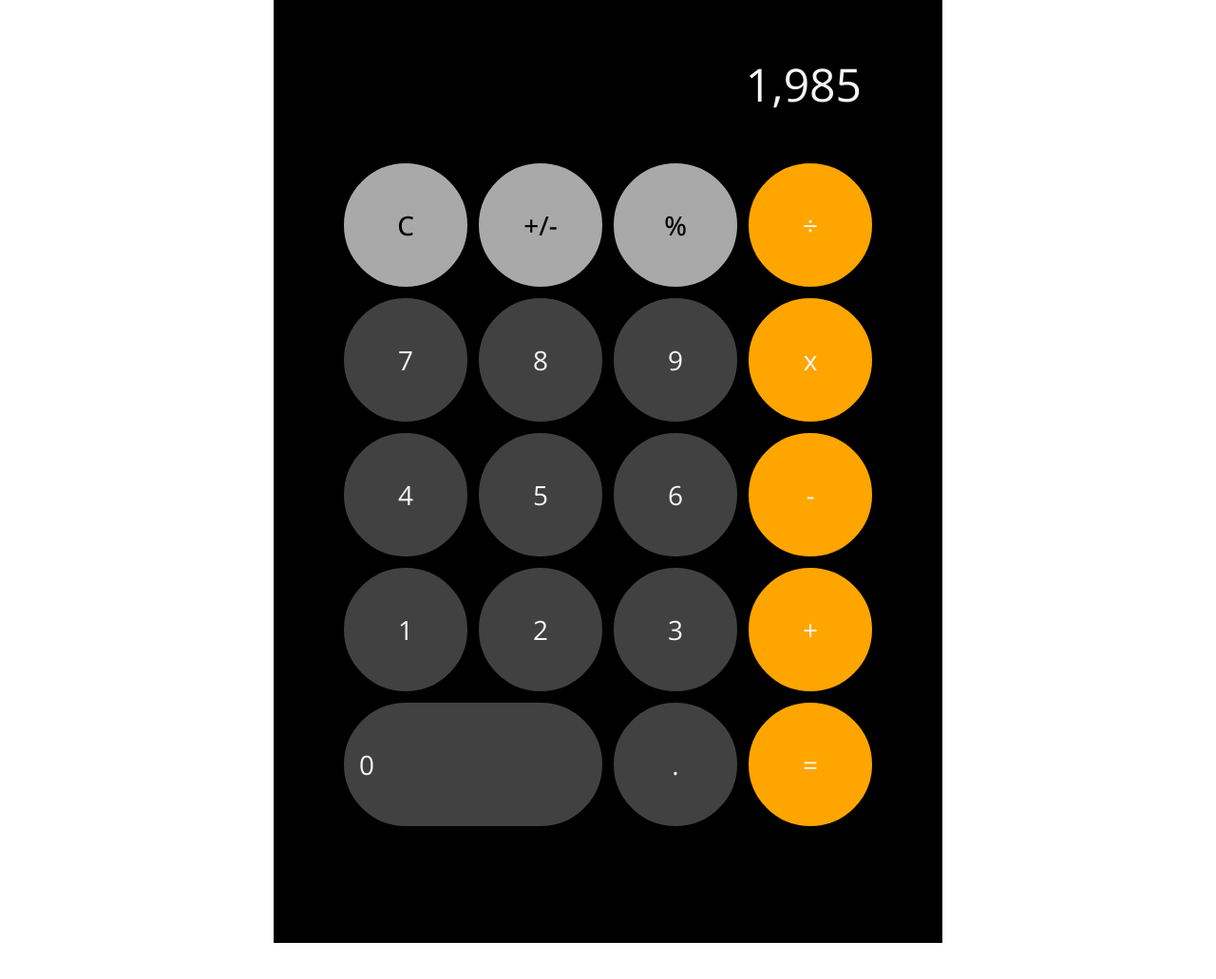
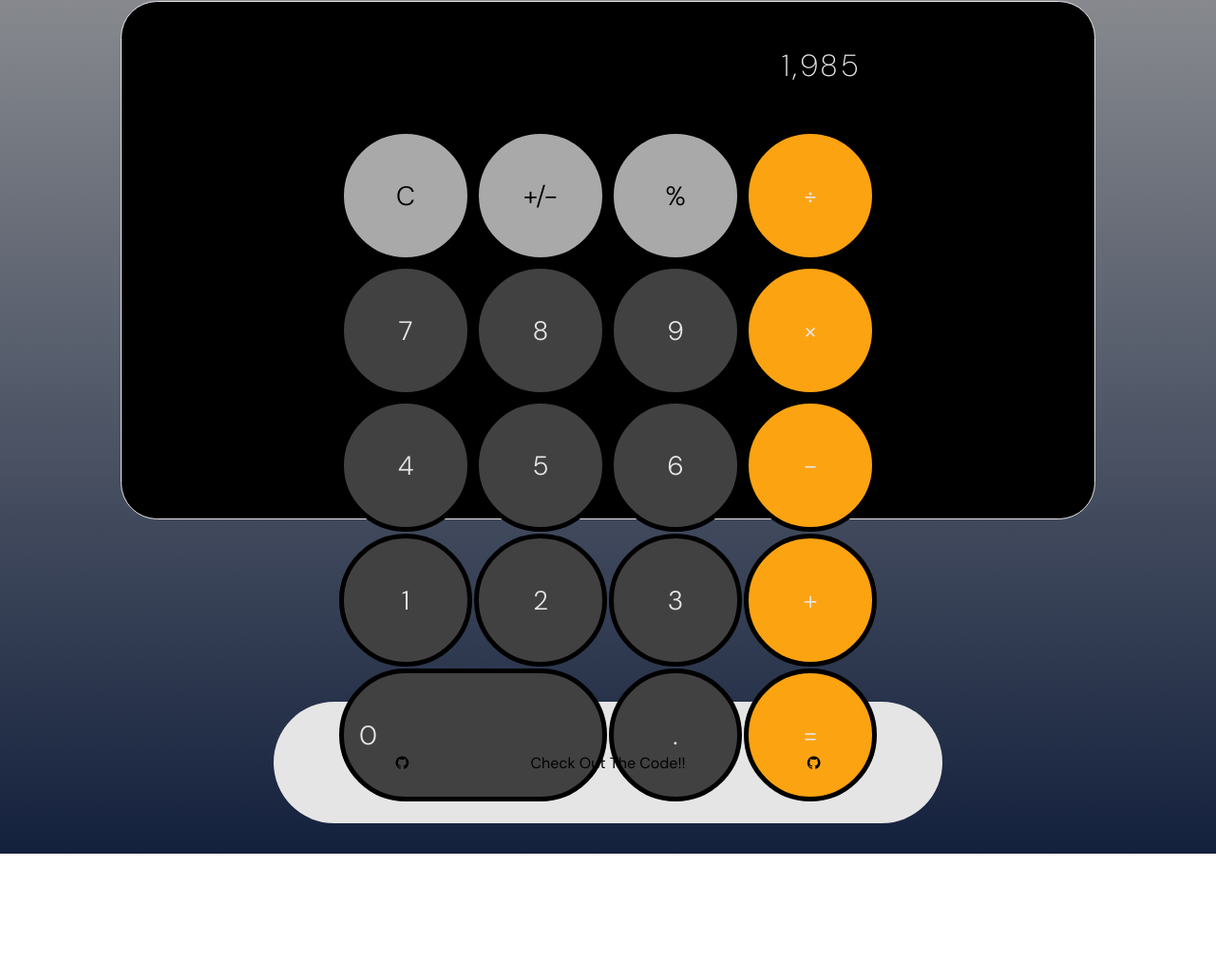
Before and after one commit to DaveJamieson/calculator, a plain HTML site: page index.html in a window 1280 px wide. Shown: the part 191-1222 px from the top of the page at 95% size. After the commit the page ends 1090 px from the top, so only its background shows below. Drawn offline with nearby package versions, Linux system fonts and the light colour scheme.

Commit message:
Mobile Ready

```diff
--- a/assets/styles/main.css
+++ b/assets/styles/main.css
@@ -1,12 +1,15 @@
 @import "./variables.css";
-@import url('https://fonts.googleapis.com/css2?family=Noto+Sans:ital,wght@0,100..900;1,100..900&family=Open+Sans:ital,wght@0,100..900;1,100..900&display=swap');
+@import url('https://fonts.googleapis.com/css2?family=DM+Sans:ital,opsz,wght@0,9..40,100..1000;1,9..40,100..1000&family=Noto+Sans:ital,wght@0,100..900;1,100..900&display=swap');
 
 body
 {
   margin: 0;
   padding: 0;
   box-sizing: border-box;
-  font-family: "Open Sans", "Noto Sans", sans-serif;
+  font-family: "DM Sans", "Noto Sans", sans-serif;
+  background: rgb(20, 33, 61);
+  background: linear-gradient(180deg, rgba(159, 159, 159, 1) 0%, rgba(20, 33, 61, 1) 100%);
+  min-height: 100vh;
 }
 
 .calculator
@@ -19,8 +22,41 @@ body
   height: 80vw;
   background-color: var(--primary);
   color: var(--secondary);
-  margin: 10vw auto;
+  margin: 15% auto;
   padding-bottom: 2rem;
+  border-radius: 3vw;
+  border: 1px solid var(--secondary);
+}
+
+@media only screen and (min-width: 768px)
+{
+
+  .calculator
+  {
+
+    width: 80vw;
+    height: 40vw;
+    background-color: var(--primary);
+    color: var(--secondary);
+    margin: 15% auto;
+    padding-bottom: 2rem;
+    border-radius: 3vw;
+    border: 1px solid var(--secondary);
+  }
+
+  td
+  {
+    width: 2vw;
+    height: 2vw;
+    background-color: rgb(65, 65, 65);
+    border: 5px solid var(--primary);
+    border-radius: 1vw;
+    text-align: center;
+    font-size: 1.75rem;
+    padding: auto auto;
+    font-weight: 300;
+    cursor: pointer;
+  }
 }
 
 .screen
@@ -30,9 +66,10 @@ body
   background-color: var(--primary);
   text-align: right;
   padding-right: 1rem;
-  padding-bottom: 0.75rem;
-  font-size: 3rem;
+  font-size: 2rem;
   font-weight: 200;
+  letter-spacing: 3px;
+  border-radius: 3vw;
 }
 
 td
@@ -46,19 +83,26 @@ td
   font-size: 1.75rem;
   padding: auto auto;
   font-weight: 300;
+  cursor: pointer;
+}
+
+td :hover,
+tr :hover
+{
+  background-color: var(--background);
+  color: var(--secondary);
+  transition-duration: 0.35s;
 }
 
 .greyButton
 {
   background-color: darkgrey;
   color: var(--primary);
-  font-weight: 500;
 }
 
 .orangeButton
 {
-  background-color: orange;
-  font-weight: 400;
+  background-color: var(--tertiary);
 }
 
 .zeroButton
@@ -66,3 +110,28 @@ td
   text-align: left;
   padding: 0 1rem;
 }
+
+.linkButton
+{
+  display: flex;
+  flex-direction: row;
+  justify-content: space-evenly;
+  align-items: center;
+  margin: 2rem auto;
+  width: 55vw;
+  height: 10vw;
+  border-radius: 6vw;
+  text-decoration: none;
+  color: var(--primary);
+  cursor: pointer;
+  background-color: var(--secondary);
+  text-align: center;
+  transition: 0.35s;
+}
+
+.linkButton:hover
+{
+  background-color: var(--tertiary);
+  color: var(--secondary);
+  transition-duration: 0.35s;
+}
--- /dev/null
+++ b/assets/styles/typography.css
@@ -0,0 +1,4 @@
+.bold
+{
+  font-weight: 400;
+}
--- a/assets/styles/variables.css
+++ b/assets/styles/variables.css
@@ -1,5 +1,7 @@
 :root
 {
   --primary: black;
-  --secondary: whitesmoke;
+  --secondary: #e5e5e5;
+  --tertiary: #fca311;
+  --background: #14213d;
 }
--- a/index.html
+++ b/index.html
@@ -6,6 +6,7 @@
   <meta name="viewport" content="width=device-width, initial-scale=1.0">
   <title>Calculator</title>
   <link rel="stylesheet" href="./assets/styles/main.css">
+  <link rel="stylesheet" href="https://cdnjs.cloudflare.com/ajax/libs/font-awesome/4.7.0/css/font-awesome.min.css">
 </head>
 
 <body>
@@ -18,13 +19,13 @@
         <td class="greyButton">C</td>
         <td class="greyButton">+/-</td>
         <td class="greyButton">%</td>
-        <td class="orangeButton">&div;</td>
+        <td class="orangeButton bold">&div;</td>
       </tr>
       <tr>
         <td class="button">7</td>
         <td class="button">8</td>
         <td class="button">9</td>
-        <td class="orangeButton">x</td>
+        <td class="orangeButton bold">&times;</td>
       </tr>
       <tr>
         <td class="button">4</td>
@@ -45,6 +46,12 @@
       </tr>
     </table>
   </div>
+
+  <a class="linkButton" href="https://github.com/Dave-ctr/calculator.git" class="iconBarLink">
+    <i class="fa fa-github"></i>
+    Check Out The Code!!
+    <i class="fa fa-github"></i>
+  </a>
 </body>
 
 </html>
```
Also changed, not shown: assets/img/github-mark.png (added), 2 other files.
